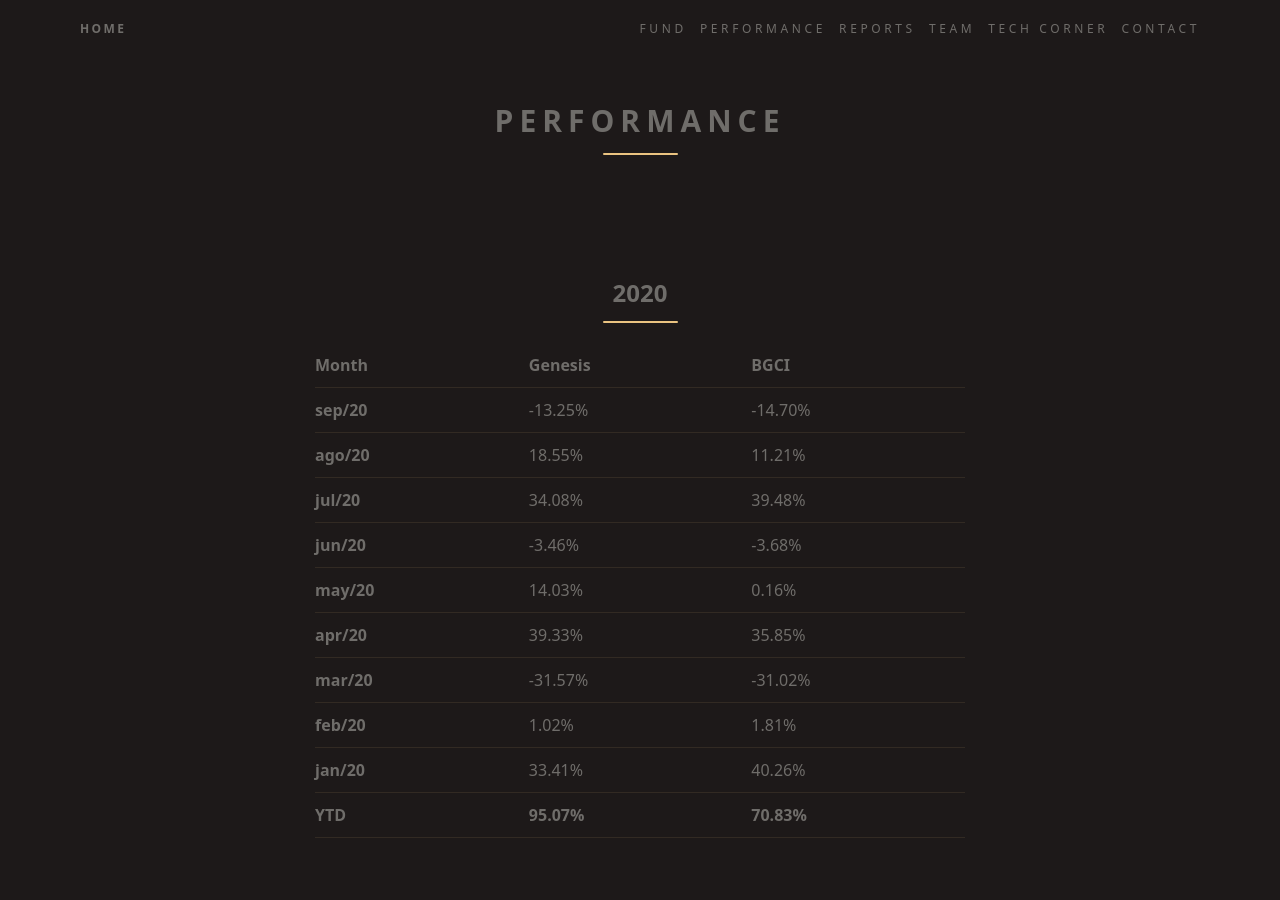
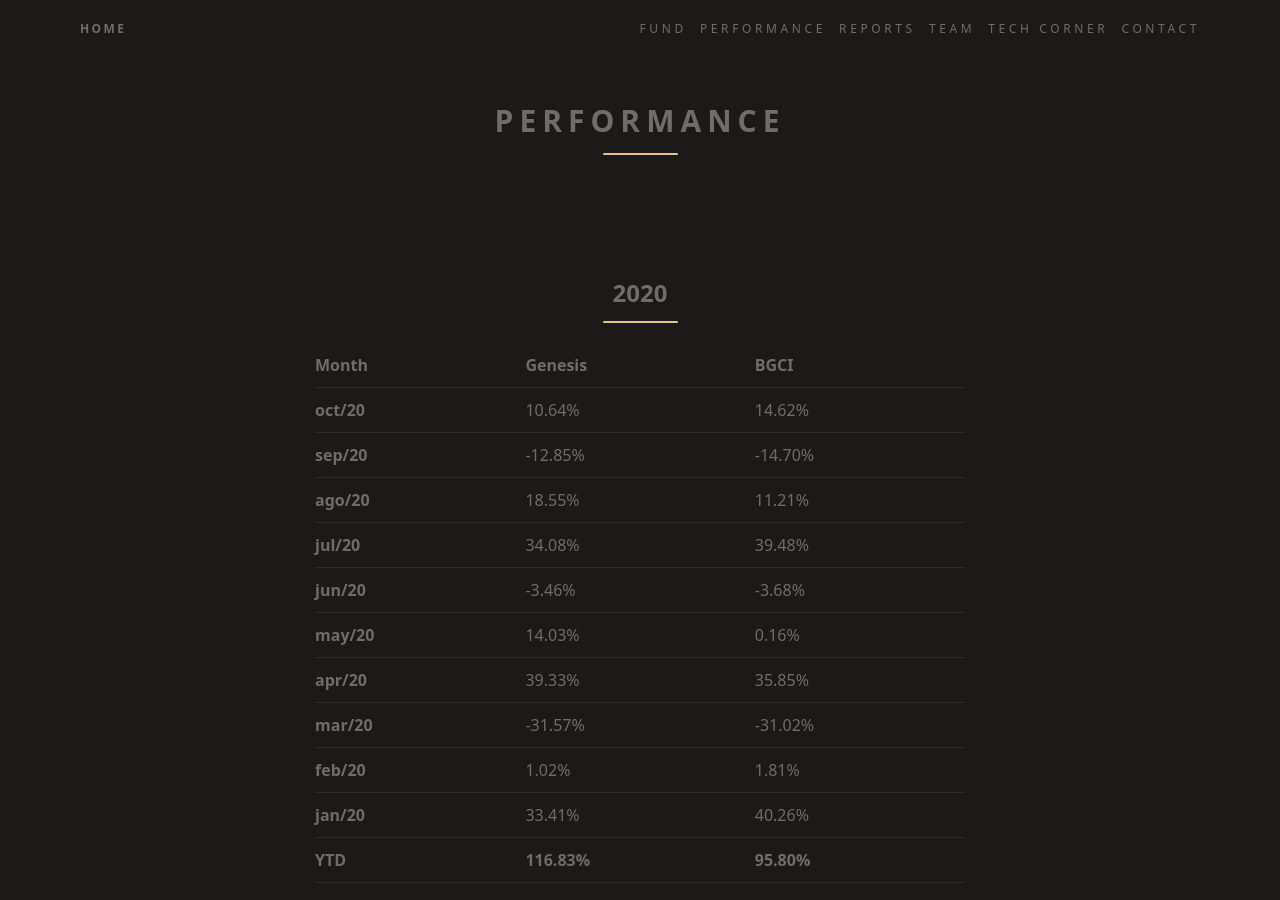
Before and after one commit to ateliedetemas/blpcrypto, a Jekyll site: the page built from _pages/en/performance.md, in a window 1280 px wide and 900 px high. Built offline with Jekyll 4.4.1, drawn with Linux system fonts in a browser that asks for light colours.

Commit message:
Update performance.md

```diff
--- a/_pages/en/performance.md
+++ b/_pages/en/performance.md
@@ -8,7 +8,8 @@ permalink: "/en/performance/"
 
 | Month  | Genesis | BGCI    |
 |--------|---------|---------|
-| **sep/20** | -13.25% | -14.70% |
+| **oct/20** | 10.64% | 14.62% |
+| **sep/20** | -12.85% | -14.70% |
 | **ago/20** | 18.55% | 11.21% |
 | **jul/20** | 34.08% | 39.48% |
 | **jun/20** | -3.46% | -3.68% |
@@ -17,7 +18,7 @@ permalink: "/en/performance/"
 | **mar/20** | -31.57% | -31.02% |
 | **feb/20** | 1.02% | 1.81% |
 | **jan/20** | 33.41% | 40.26% |
-| **YTD**    | **95.07%** | **70.83%** |
+| **YTD**    | **116.83%** | **95.80%** |
 
 ## 2019
 
```
